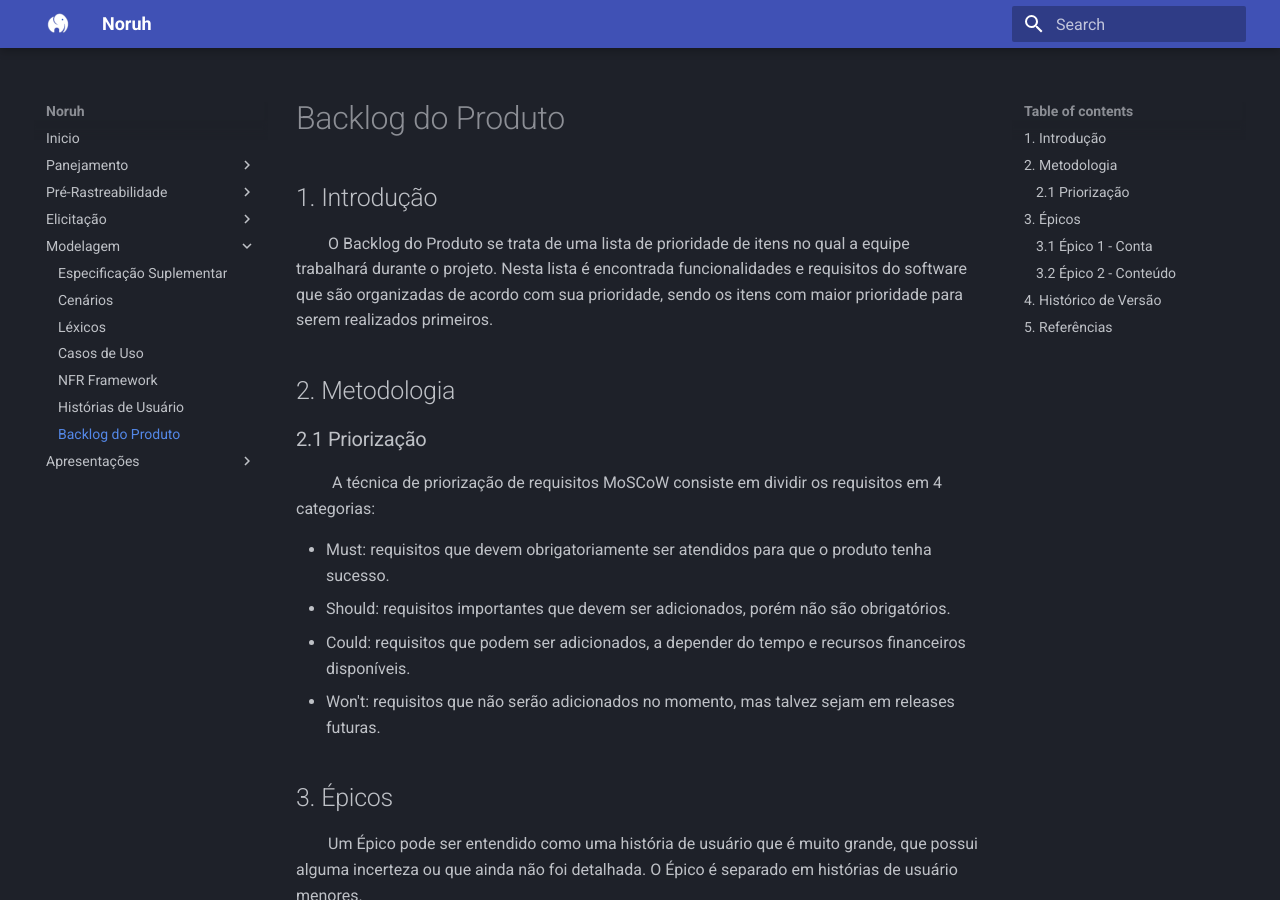
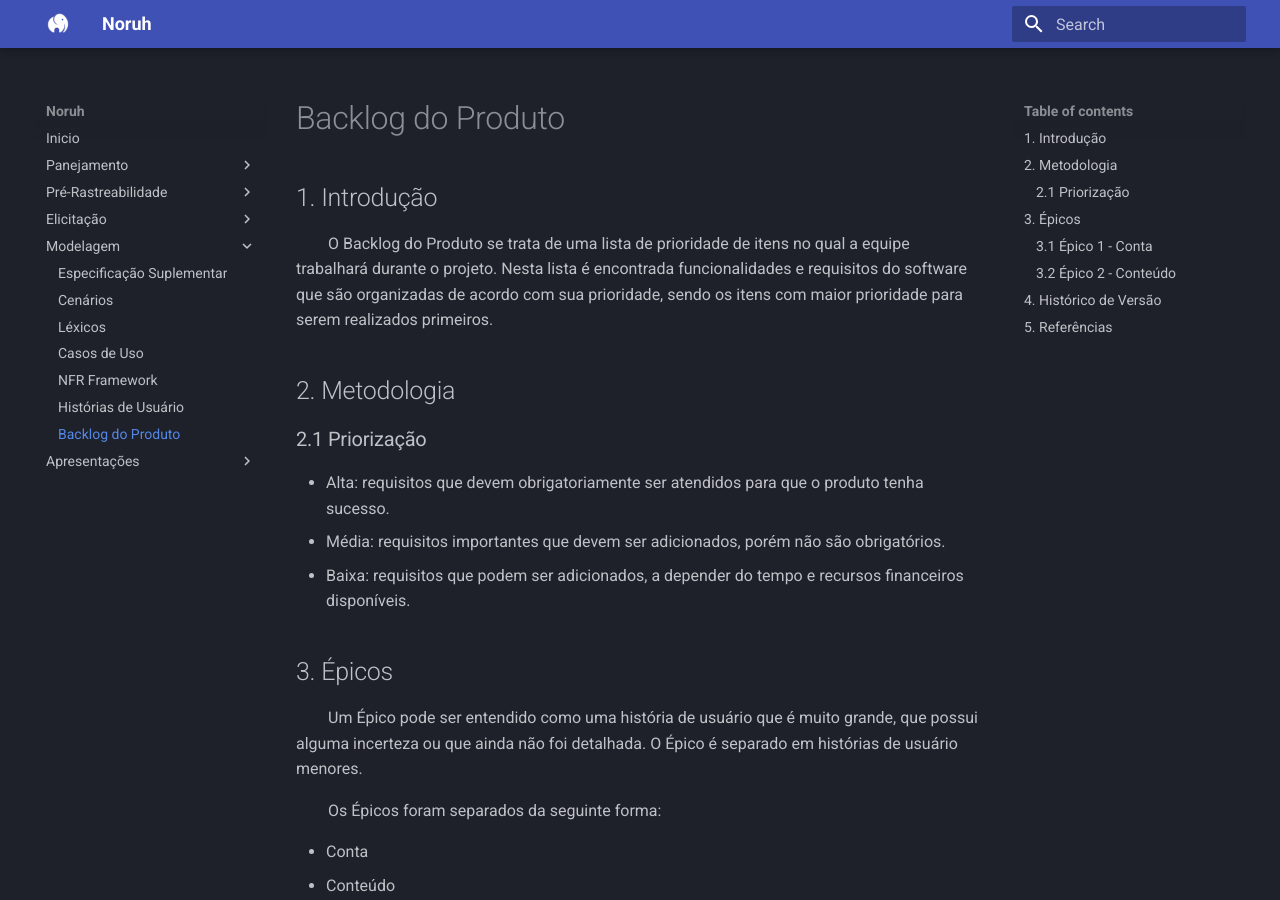
Before and after one commit to Thiab394/2022.1-Noruh, an MkDocs documentation site: the page built from docs/modelagem/backlog.md, in a window 1280 px wide and 900 px high. Built offline with MkDocs 1.6.1 and Material for MkDocs 9.7.7, drawn with Linux system fonts in a browser that asks for light colours.

Commit message:
Update backlog.md

```diff
--- a/docs/modelagem/backlog.md
+++ b/docs/modelagem/backlog.md
@@ -8,12 +8,9 @@
 
 ### 2.1 Priorização
 
-&emsp;&emsp; A técnica de priorização de requisitos MoSCoW consiste em dividir os requisitos em 4 categorias:
-
-- Must: requisitos que devem obrigatoriamente ser atendidos para que o produto tenha sucesso.
-- Should: requisitos importantes que devem ser adicionados, porém não são obrigatórios.
-- Could: requisitos que podem ser adicionados, a depender do tempo e recursos financeiros disponíveis.
-- Won't: requisitos que não serão adicionados no momento, mas talvez sejam em releases futuras.
+- Alta: requisitos que devem obrigatoriamente ser atendidos para que o produto tenha sucesso.
+- Média: requisitos importantes que devem ser adicionados, porém não são obrigatórios.
+- Baixa: requisitos que podem ser adicionados, a depender do tempo e recursos financeiros disponíveis.
 
 ## 3. Épicos
 
```
